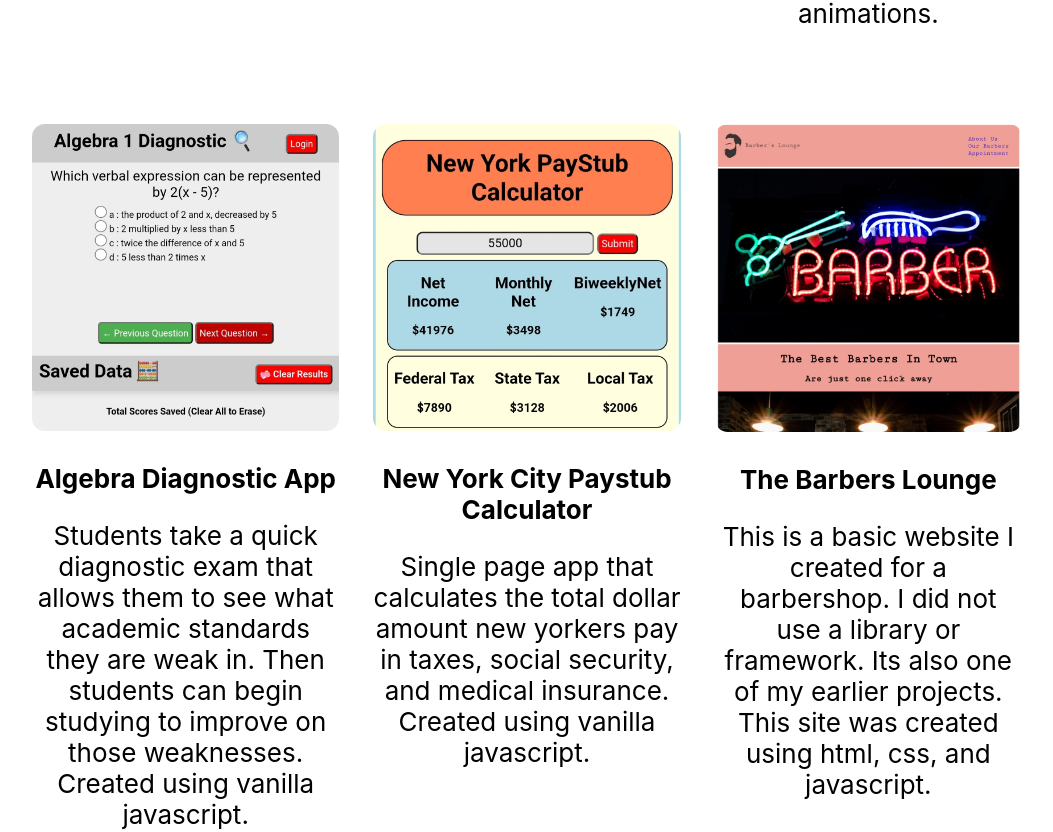
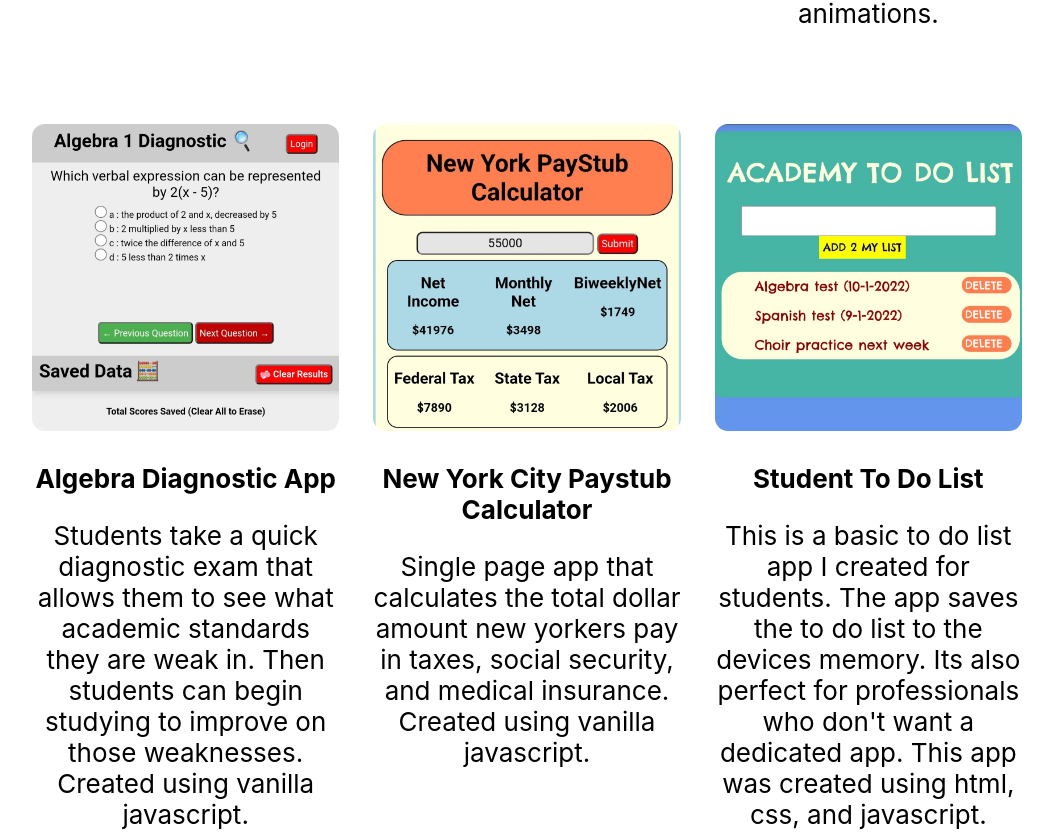
Before and after one commit to Perez-Thomas/thomas-perez-port, a React (Create React App) app: page / in a window 1280 px wide. Shown: the part 2636-3468 px from the top of the page, without its empty margins (113-1166 px from the left). Built offline with nearby package versions, Linux system fonts and the light colour scheme.

Commit message:
update with todo list

```diff
--- a/src/App.js
+++ b/src/App.js
@@ -18,7 +18,7 @@ import RetroCornerImg from "./images/2.retro-corner.jpg";
 import JacobsFitnessImg from "./images/3.jacobs-fitness-studio.jpg";
 import PayStubCalculatorImg from "./images/4.paystub-calculator.jpg";
 import CultureScreenPhotosImg from "./images/5.culture-screen-photography.jpg";
-import BarbershopLoungeImg from "./images/6.barbershop.jpg";
+import ToDoListAppImg from "./images/7.todolistapp.jpg";
 import Photography from "./images/photography.jpg";
 import Videography from "./images/videography.jpg";
 import Camera from "./images/camera.png";
@@ -240,20 +240,17 @@ function App() {
               </p>
             </div>
             <div className="tileImage">
-              <a href="https://barberslounge.netlify.app">
-                <img
-                  src={BarbershopLoungeImg}
-                  alt="logo"
-                  className="ProjectImage"
-                />
+              <a href="studenttodolist.netlify.app">
+                <img src={ToDoListAppImg} alt="logo" className="ProjectImage" />
               </a>
               <p>
                 <p>
-                  <b>The Barbers Lounge</b>
+                  <b>Student To Do List</b>
                 </p>
-                This is a basic website I created for a barbershop. I did not
-                use a library or framework. Its also one of my earlier projects.
-                This site was created using html, css, and javascript.
+                This is a basic to do list app I created for students. The app
+                saves the to do list to the devices memory. Its also perfect for
+                professionals who don't want a dedicated app. This app was
+                created using html, css, and javascript.
               </p>
             </div>
           </div>
```
Also changed, not shown: src/images/7.todolistapp.jpg (added).
